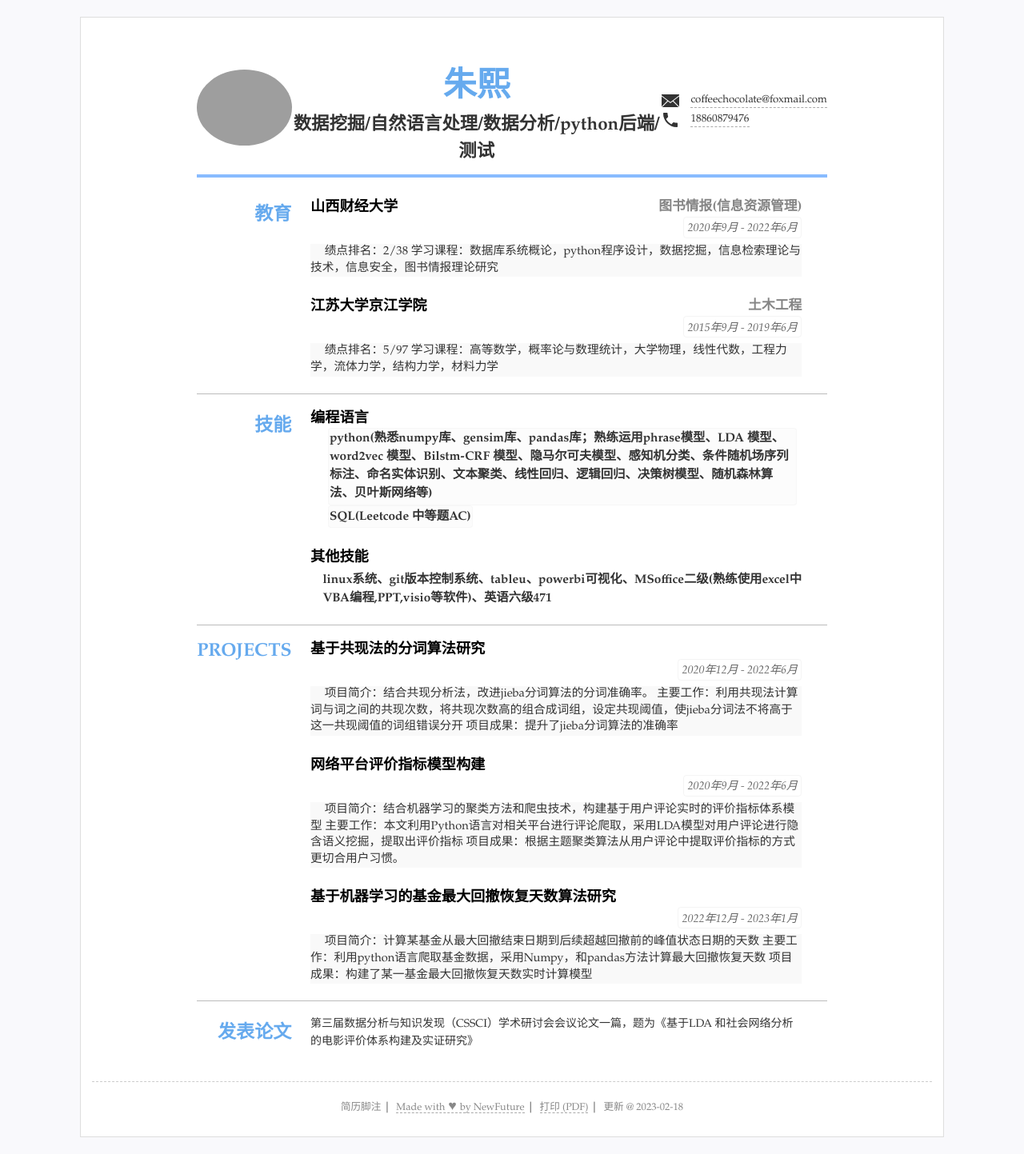
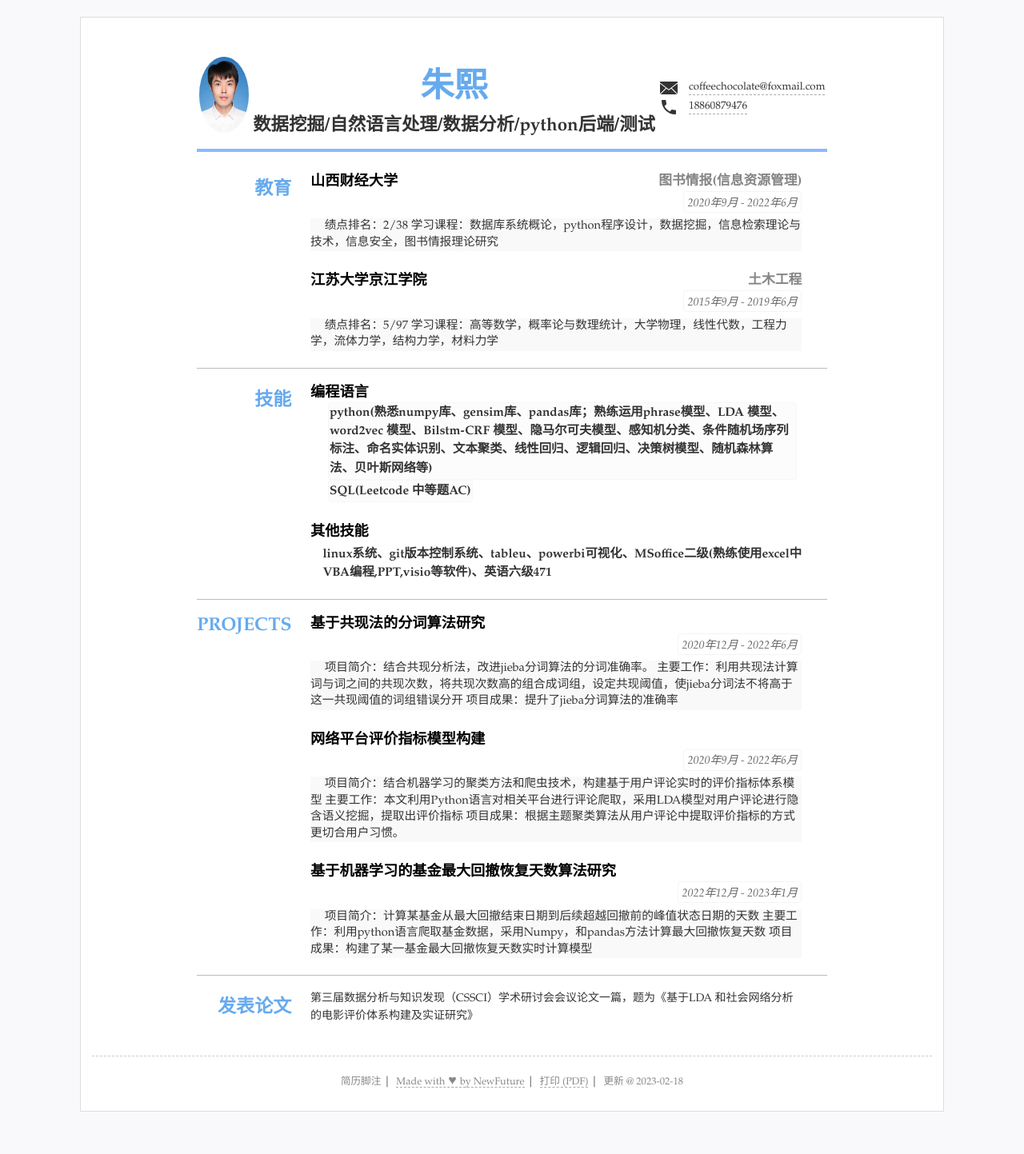
Before and after one commit to qiaokelishushu/CV, a Jekyll site: the page built from index.html, in a window 1280 px wide. Shown: the whole page at 80% size. Built offline with Jekyll 4.4.1, drawn with Linux system fonts in a browser that asks for light colours; after the commit the page ends 1411 px from its top, so only the background shows below that.

Commit message:
Update resume.yml

```diff
--- a/_data/resume.yml
+++ b/_data/resume.yml
@@ -5,7 +5,7 @@ title: "简历标题"
 lang: "zh" #语言设置 zh表示中文 en 表示英语
 name: "朱熙"
 jobtitle: "数据挖掘/自然语言处理/数据分析/python后端/测试" #可空不显示
-photo: "![](https://raw.githubusercontent.com/qiaokelishushu/blog-pic/main/mine.jpg)" #照片可空，不显示
+photo: "assets/img/mine.jpg" #照片可空，不显示
 
 #联系方式
 contact: #联系方式连接等3~5行
```
